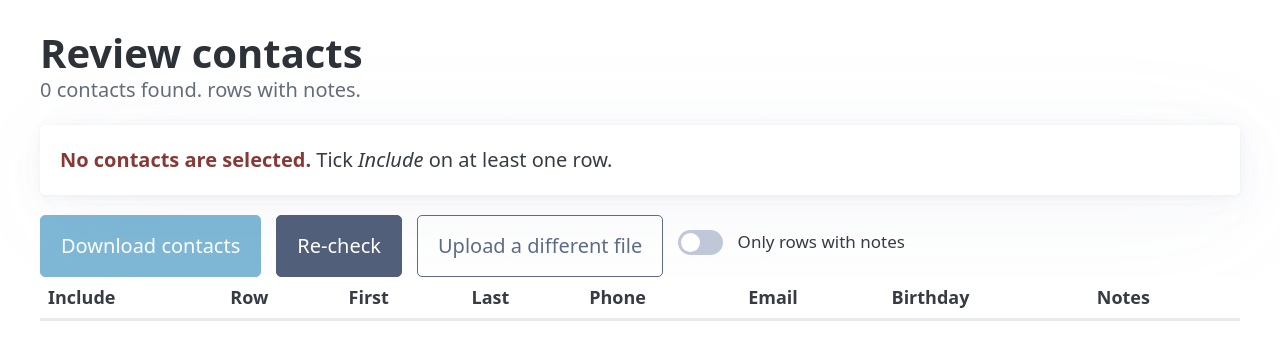
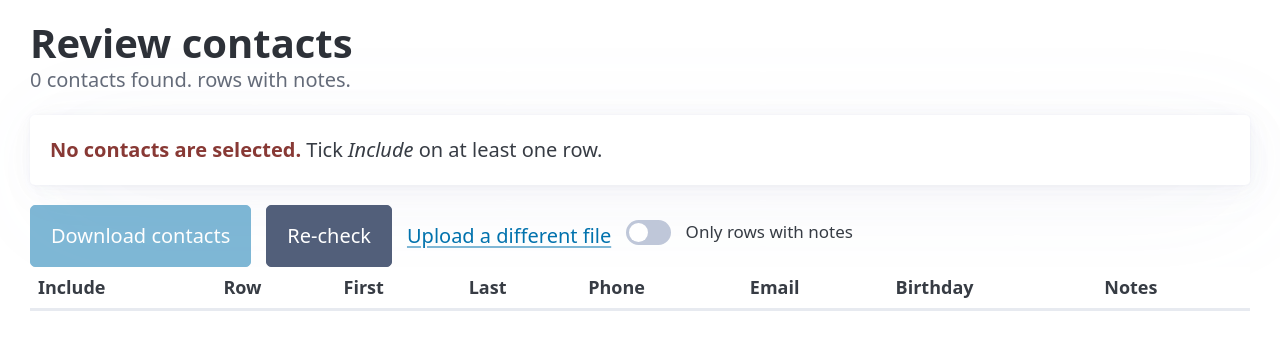
Before and after one commit to nafi-islam/vcf-generator, a Flask app: template webapp/templates/review.html in a window 1280 px wide. Shown: the top 360 px of the page. Run offline with Flask 3, Linux system fonts and the light colour scheme; the template is opened without the code that fills it, so the values that code supplies are empty; some libraries are stand-ins or nearby versions.

Commit message:
widen review table so all columns fit

```diff
--- a/webapp/templates/base.html
+++ b/webapp/templates/base.html
@@ -7,7 +7,7 @@
   <title>{% block title %}VCF Generator{% endblock %}</title>
   <link rel="stylesheet" href="https://cdn.jsdelivr.net/npm/@picocss/pico@2/css/pico.min.css">
   <style>
-    main.container { padding-top: 1.5rem; }
+    main { padding-top: 1.5rem; }
     .muted { color: var(--pico-muted-color); }
     .small { font-size: 0.85rem; }
 
@@ -15,14 +15,17 @@
     table.review { font-size: 0.9rem; }
     table.review td, table.review th { padding: 0.35rem 0.4rem; vertical-align: top; white-space: nowrap; }
     table.review input.cell {
-      margin: 0; padding: 0.2rem 0.35rem; height: auto; min-width: 7rem;
+      margin: 0; padding: 0.2rem 0.35rem; height: auto; width: 7em;
       font-size: inherit; background: transparent; border-color: transparent;
     }
+    table.review input[name=phone] { width: 9em; }
+    table.review input[name=email] { width: 14em; }
     table.review input.cell:hover, table.review input.cell:focus { border-color: var(--pico-form-element-border-color); }
     table.review input.cell.error { border-color: var(--pico-del-color); }
     table.review input.cell.warning { border-color: #d49a00; }
     table.review input[type=checkbox] { margin: 0.25rem 0 0; }
-    table.review td.notes { white-space: normal; min-width: 16rem; }
+    table.review td.notes { white-space: normal; min-width: 13em; }
+    main.container-fluid { max-width: 110rem; padding-left: 1.5rem; padding-right: 1.5rem; }
     table.review ul { margin: 0; padding-left: 1rem; }
     table.review li { list-style: disc; margin: 0; }
     tr.status-error > td { background: color-mix(in srgb, var(--pico-del-color) 10%, transparent); }
@@ -37,7 +40,8 @@
   </style>
 </head>
 <body>
-  <main class="container">
+  {# pages can widen the layout by overriding this block, e.g. the review table #}
+  <main class="{% block container %}container{% endblock %}">
     {# child templates fill this block; everything outside it is shared by every page #}
     {% block content %}{% endblock %}
   </main>
--- a/webapp/templates/review.html
+++ b/webapp/templates/review.html
@@ -1,6 +1,7 @@
 {% extends "base.html" %}
 
 {% block title %}Review contacts - VCF Generator{% endblock %}
+{% block container %}container-fluid{% endblock %}
 
 {% block content %}
 <hgroup>
@@ -38,7 +39,7 @@
       Download <span id="count">{{ included_count }}</span> contacts
     </button>
     <button type="submit" formaction="{{ url_for('converter.review') }}" class="secondary">Re-check</button>
-    <a href="{{ url_for('converter.index') }}" role="button" class="outline secondary">Upload a different file</a>
+    <a href="{{ url_for('converter.index') }}">Upload a different file</a>
     <label class="small"><input type="checkbox" id="only-issues" role="switch"> Only rows with notes</label>
   </div>
 
```
